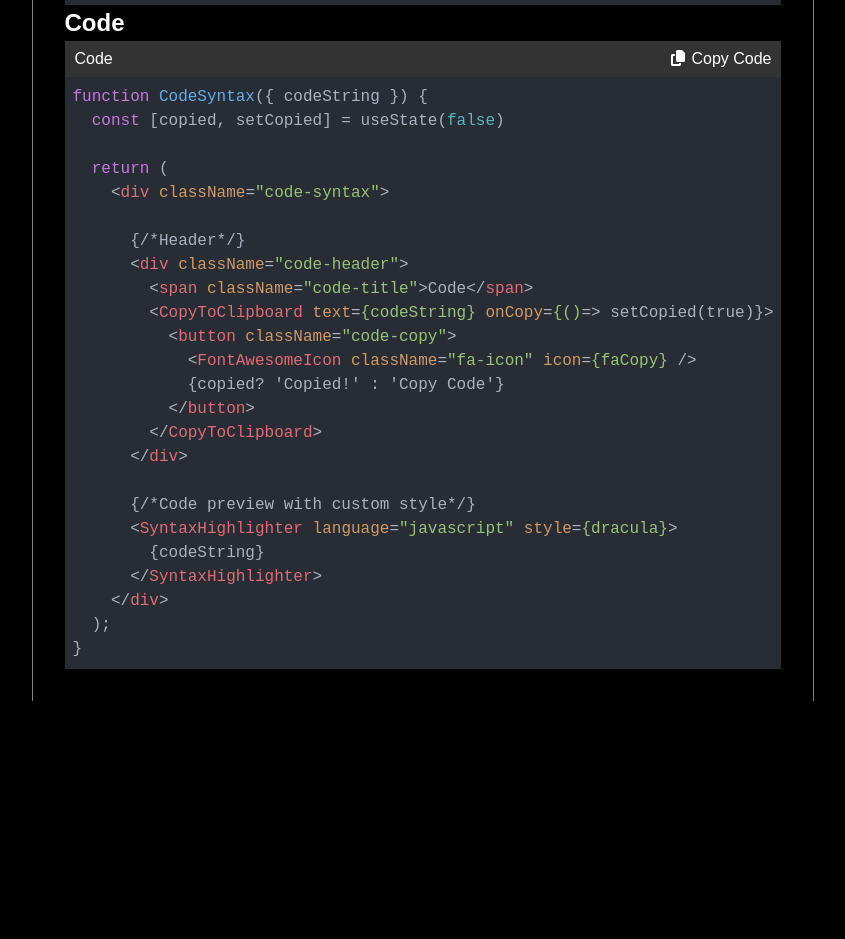
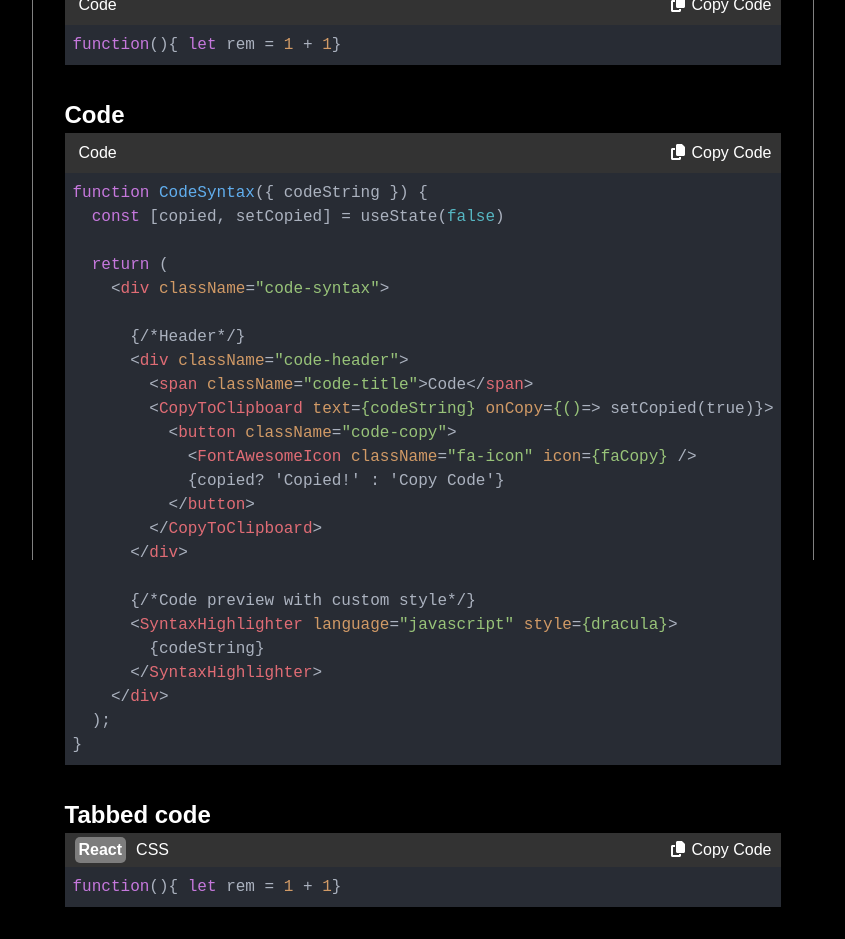
Before and after one commit to RaulAtWork/UI-Oasis, a React (Vite) app: page /components/code in a window 1280 px wide. Shown: the part 240-1179 px from the top of the page, without its empty margins (217-1062 px from the left). Before the commit the page ends 941 px from the top, so only its background shows below. Built offline with nearby package versions, Linux system fonts and the light colour scheme; the HTML template or start-up script is replaced by a standard one.

Commit message:
added tabbed code added sidebars as sticky

```diff
--- a/src/components/OnThisPage.jsx
+++ b/src/components/OnThisPage.jsx
@@ -6,7 +6,6 @@ function OnThisPage({trackedComponent, querySelector, border }) {
   useEffect(() => {
     if (!querySelector) return;
     let query = document.querySelectorAll(querySelector);
-    console.log(query);
     setTitles(Array.from(query).map((e) => e.textContent));
   }, [querySelector, trackedComponent]);
 
--- /dev/null
+++ b/src/components/code-syntaax/TabbedCodeSyntax.jsx
@@ -0,0 +1,48 @@
+import { faCopy } from "@fortawesome/free-solid-svg-icons";
+import { FontAwesomeIcon } from "@fortawesome/react-fontawesome";
+import { useEffect, useState } from "react";
+import CopyToClipboard from "react-copy-to-clipboard";
+import SyntaxHighlighter from "react-syntax-highlighter";
+import { atomOneDark } from "react-syntax-highlighter/dist/esm/styles/hljs";
+
+import "./code-syntax.css";
+
+function TabbedCodeSyntax({ data }) {
+  /*data: [
+          {title, codeString, language},
+          {title, codeString, language}...
+          ]
+  */
+
+  const [copied, setCopied] = useState(false);
+  const [currentTab, setCurrentTab] = useState(0); //Current selected tab index
+
+  function onTabChanged(index){
+    setCurrentTab(index)
+    setCopied(false)
+  }
+
+
+
+  return (
+    <div className="code-syntax">
+      {/*Header*/}
+      <div className="code-header">
+        {data.map((element, index)=>(<button className={`code-title ${index === currentTab && "active"}`} onClick={()=>onTabChanged(index)}>{element.title}</button>))}
+        <CopyToClipboard text={data[currentTab].codeString} onCopy={() => setCopied(true)}>
+          <button className="code-copy">
+            <FontAwesomeIcon className="fa-icon" icon={faCopy} />
+            {copied ? "Copied!" : "Copy Code"}
+          </button>
+        </CopyToClipboard>
+      </div>
+
+      {/*Code preview with custom style*/}
+      <SyntaxHighlighter language={data[currentTab].language} style={atomOneDark}>
+        {data[currentTab].codeString}
+      </SyntaxHighlighter>
+    </div>
+  );
+}
+
+export default TabbedCodeSyntax;
--- a/src/components/code-syntaax/code-syntax.css
+++ b/src/components/code-syntaax/code-syntax.css
@@ -14,3 +14,15 @@
     margin-left: auto;
     align-items: center;
 }
+
+.code-title{
+    margin-right: var(--margin-s);
+    padding: var(--padding-s);
+}
+
+.code-title.active{
+    background-color: var(--color-neutral-400);
+    color: white;
+    border-radius: 5px;
+    font-weight: bold;
+}
--- a/src/index.css
+++ b/src/index.css
@@ -2,19 +2,28 @@
 @import './styles/header.css';
 @import './styles/sidebar.css';
 @import './styles/icon.css';
+@import './styles/badge.css';
 @import './styles/styles.css';
 
 :root{
-  --padding-s: 6px;
+  --padding-s: 4px;
   --padding-m: 10px;
   --padding-l: 32px;
   --padding-xl: 50px;
 
   --margin-s: 6px;
   --margin-m: 10px;
+  --margin-l: 32px;
   --margin-xl:40px;
 
   --header-height: 50px;
 
-  --light-text-color: hsl(0, 0%, 49%);
+  --light-text-color: var(--color-neutral-400);
+
+  --color-neutral-100: hsl(0, 0%, 0%);
+  --color-neutral-200: hsl(0, 0%, 20%);
+  --color-neutral-300: hsl(220, 13%, 18%);
+  --color-neutral-400: hsl(0, 0%, 49%);
+  --color-neutral-500: hsl(0, 0%, 65%);
+
 }
--- a/src/pages/Components/C_Code.jsx
+++ b/src/pages/Components/C_Code.jsx
@@ -1,4 +1,5 @@
 import CodeSyntax from "../../components/code-syntaax/CodeSyntax"
+import TabbedCodeSyntax from "../../components/code-syntaax/TabbedCodeSyntax"
 
 const codeExample = `function(){ let rem = 1 + 1}`
 
@@ -27,6 +28,31 @@ const codeSource = `function CodeSyntax({ codeString }) {
   );
 }   `
 
+const cssExample = `.code-syntax{
+    display: flex;
+    flex-direction: column;
+}
+
+.code-syntax .code-header{
+    background-color: hsl(0, 0%, 20%);
+    padding: var(--padding-s) var(--padding-m);
+    display: flex;
+}
+
+
+.code-syntax .code-copy{
+    margin-left: auto;
+    align-items: center;
+}
+`
+
+
+const tabbedCodeData=[
+  {title: "React", codeString:codeExample, language: "javascript"},
+  {title: "CSS", codeString:cssExample, language: "css"},
+
+]
+
 function C_Code(){
     return<article className="component-details">
         <h1>Code with colored syntax</h1>
@@ -34,6 +60,8 @@ function C_Code(){
         <CodeSyntax codeString={codeExample}/>
         <h2>Code</h2>
         <CodeSyntax codeString={codeSource}/>
+        <h2>Tabbed code</h2>
+        <TabbedCodeSyntax data={tabbedCodeData}></TabbedCodeSyntax>
     </article>
 }
 
--- /dev/null
+++ b/src/styles/badge.css
@@ -0,0 +1,7 @@
+.badge{
+    background-color: var(--color-neutral-400);
+    color: white;
+    padding: var(--padding-s);
+    border-radius: 5px;
+    font-weight: bold;
+}
--- a/src/styles/header.css
+++ b/src/styles/header.css
@@ -8,6 +8,7 @@ header{
     top: 0;
     background: rgba(0, 0, 0, 0.5);
     backdrop-filter: blur(8px);
+    z-index: 10; /*Always on top to apply the blur */
 }
 
 
--- a/src/styles/sidebar.css
+++ b/src/styles/sidebar.css
@@ -1,6 +1,9 @@
 .side-bar{
     width: 250px;
+    height: calc(100vh - 65px);
     padding: var(--padding-l);
+    position: sticky;
+    top:65px;
 }
 
 .side-bar.l-border{
--- a/src/styles/styles.css
+++ b/src/styles/styles.css
@@ -10,6 +10,14 @@ html {
 
 button{
   cursor: pointer;
+}
+
+h1{
+  font-size: 40px;
+}
+
+h2{
+  margin-top: var(--margin-l);
 }
 
 .container {
```
